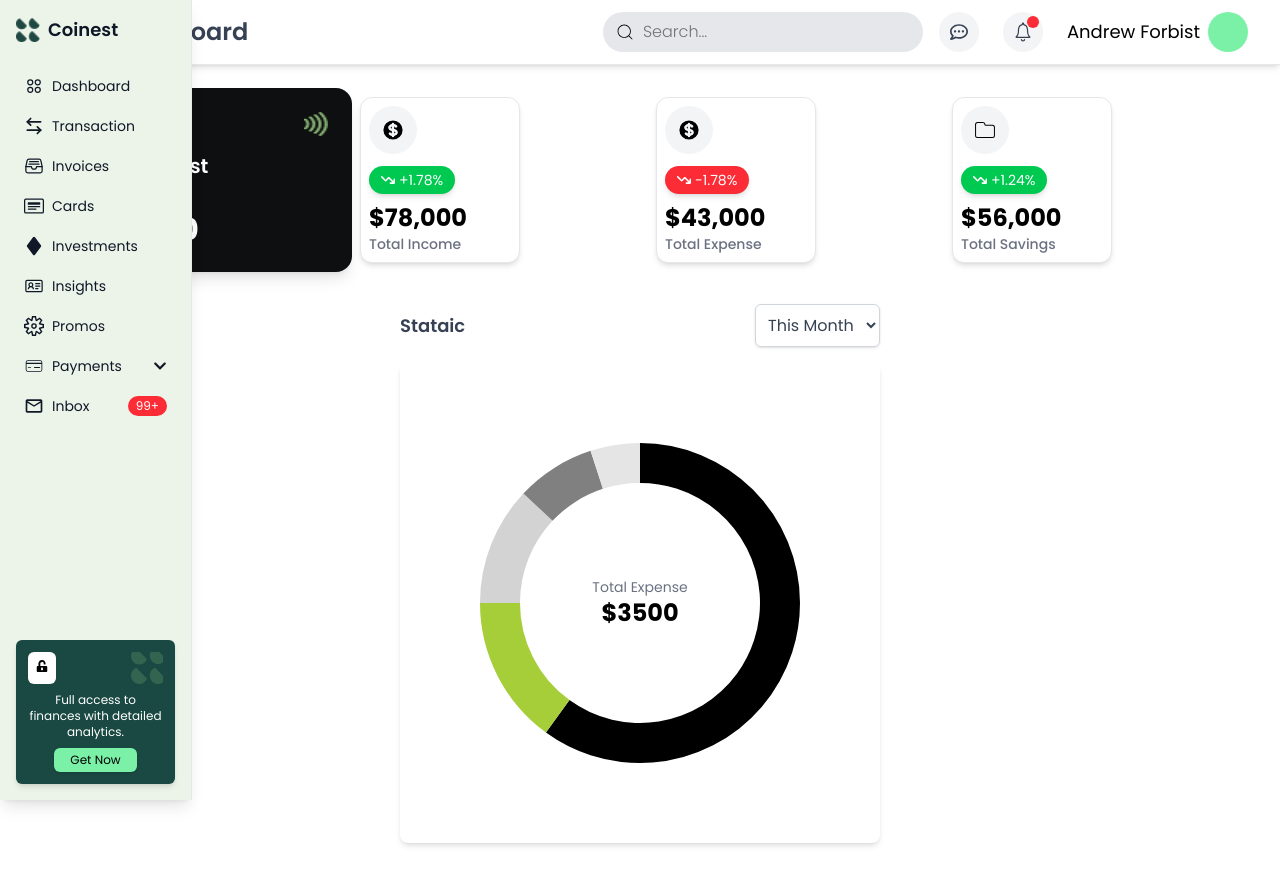
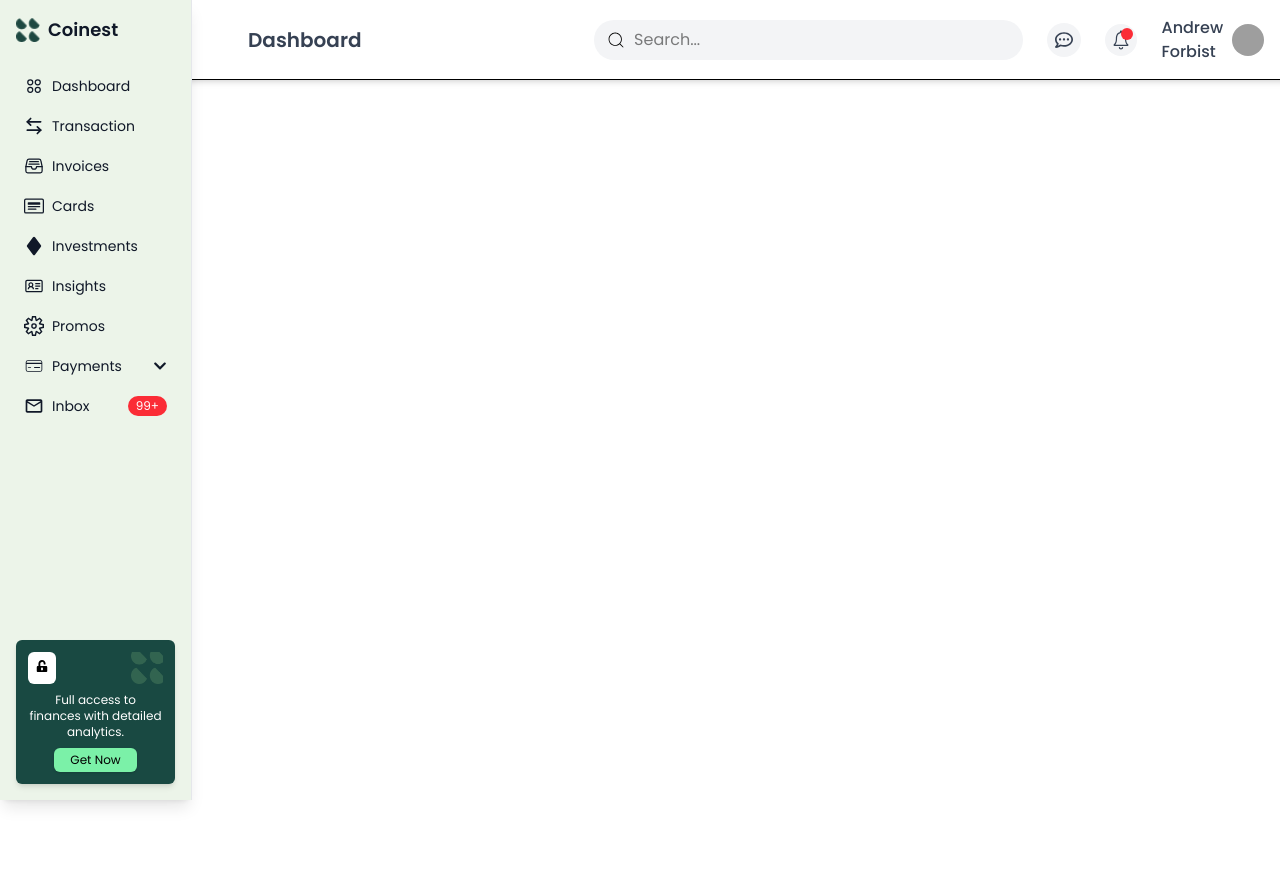
Before and after one commit to SufyanAli56/Dashboard_coin, a React (Vite) app: page / in a window 1280 px wide. After the commit the page ends 800 px from the top, so only its background shows below. Built offline with nearby package versions, Linux system fonts and the light colour scheme; grey boxes are pictures that could not be loaded; a web font is replaced by a local one.

Commit message:
Responive Header and Sidebar

```diff
--- a/src/Ui/Dashboard/Dashboard.jsx
+++ b/src/Ui/Dashboard/Dashboard.jsx
@@ -1,119 +1,15 @@
-import React, { useState } from "react";
-import Ft_Logo from "../../assets/symbol (1).png";
-import Union from "../../assets/Union.png";
-import { HiCurrencyDollar } from "react-icons/hi";
-import { CiFolderOn } from "react-icons/ci";
-import { BsThreeDotsVertical } from "react-icons/bs";
-import Header from "../../components/Header/Header";
-import Sidebar from "../../components/Sidebar/Sidebar";
-import { FaArrowTrendDown } from "react-icons/fa6";
-import { Doughnut } from "react-chartjs-2";
-import { Chart as ChartJS, ArcElement, Tooltip, Legend } from "chart.js";
-
-ChartJS.register(ArcElement, Tooltip, Legend);
-
-const StatCard = ({ icon: Icon, value, label, change, changeType }) => {
-  return (
-    <div className="bg-white border border-gray-200 p-2 w-40 rounded-xl shadow-md flex flex-col items-start text-center  transition-transform transform hover:scale-105 duration-300">
-      <button className="absolute top-3 right-3 text-gray-500 hover:text-gray-700">
-        <BsThreeDotsVertical className="text-lg" />
-      </button>
-      <div className="bg-gray-100 p-3 rounded-full mb-3">
-        <Icon className="text-black text-2xl" />
-      </div>
-      {change !== undefined && (
-        <button className={`px-3 py-1 rounded-full text-sm flex items-center gap-1 mb-2 shadow-md ${changeType === "increase" ? "bg-green-500 hover:bg-green-600 text-white" : "bg-red-500 hover:bg-red-600 text-white"}`}>
-          <FaArrowTrendDown className="text-sm" />
-          {changeType === "increase" ? "+" : "-"}{change}%
-        </button>
-      )}
-      <h2 className="text-2xl text-black font-bold">${value}</h2>
-      <p className="text-gray-500 text-sm font-medium">{label}</p>
-    </div>
-  );
-};
+import React from 'react'
+import Header from '../../components/Header/Header'
+import Sidebar from '../../components/Sidebar/Sidebar'
 
 const Dashboard = () => {
-  const [selectedMonth, setSelectedMonth] = useState("This Month");
-  const totalExpense = 3500;
-  const expenses = [
-    { label: "Rent & Living", value: 2100, percentage: 60, color: "#000000" },
-    { label: "Investment", value: 525, percentage: 15, color: "#A6CE39" },
-    { label: "Education", value: 420, percentage: 12, color: "#D3D3D3" },
-    { label: "Food & Drink", value: 280, percentage: 8, color: "#808080" },
-    { label: "Entertainment", value: 175, percentage: 5, color: "#E5E5E5" },
-  ];
+  return (
+<>
+<Header title='Dashboard'/>
+  <Sidebar/>
+<div>Dashboard</div>
+</>
+  )
+}
 
-  const doughnutData = {
-    labels: expenses.map((e) => e.label),
-    datasets: [
-      {
-        data: expenses.map((e) => e.value),
-        backgroundColor: expenses.map((e) => e.color),
-        borderWidth: 0,
-      },
-    ],
-  };
-
-  const doughnutOptions = {
-    cutout: "75%",
-    plugins: {
-      legend: { display: false },
-      tooltip: {
-        callbacks: {
-          label: (tooltipItem) => {
-            const index = tooltipItem.dataIndex;
-            return `${expenses[index].percentage}% ${expenses[index].label} ($${expenses[index].value})`;
-          },
-        },
-      },
-    },
-  };
-
-  return (
-    <>
-      <Header />
-      <Sidebar />
-      <div className="mt-14 flex flex-col items-center lg:flex-row lg:justify-center gap-2 p-4">
-        <div className="relative bg-[#0D0F10] w-full max-w-xs p-6 rounded-2xl shadow-lg text-white">
-          <div className="flex justify-between items-center">
-            <img src={Ft_Logo} alt="Ft Logo" className="w-6 h-6" />
-            <img src={Union} alt="Union" className="w-6 h-6 opacity-70" />
-          </div>
-          <h2 className="text-xl font-semibold mt-4">Andrew Forbist</h2>
-          <p className="text-gray-400 text-sm mt-2">Balance Amount</p>
-          <h3 className="font-bold text-3xl mt-1">$562,000</h3>
-        </div>
-
-        <div className="grid grid-cols-1 sm:grid-cols-2 lg:grid-cols-3 gap-0 w-full max-w-4xl">
-          <StatCard icon={HiCurrencyDollar} value={"78,000"} label="Total Income" change={1.78} changeType="increase" />
-          <StatCard icon={HiCurrencyDollar} value={"43,000"} label="Total Expense" change={1.78} changeType="decrease" />
-          <StatCard icon={CiFolderOn} value={"56,000"} label="Total Savings" change={1.24} changeType="increase" />
-        </div>
-      </div>
-
-      <div className="flex flex-col items-center gap-4 p-4 w-full max-w-lg mx-auto">
-        <div className="flex justify-between items-center w-full">
-          <h2 className="text-lg font-semibold text-gray-700">Stataic</h2>
-          <select
-            value={selectedMonth}
-            onChange={(e) => setSelectedMonth(e.target.value)}
-            className="p-2 border border-gray-300 rounded-md shadow-sm cursor-pointer text-gray-700"
-          >
-            <option>This Month</option>
-            <option>Last Month</option>
-          </select>
-        </div>
-        <div className="bg-white p-10 rounded-lg shadow-md w-full flex flex-col items-center relative">
-          <Doughnut data={doughnutData} options={doughnutOptions} className="w-full max-w-xs" />
-          <div className="absolute inset-0 flex flex-col items-center justify-center">
-            <p className="text-gray-500 text-sm">Total Expense</p>
-            <p className="text-black font-bold text-2xl">${totalExpense}</p>
-          </div>
-        </div>
-      </div>
-    </>
-  );
-};
-
-export default Dashboard;
+export default Dashboard
--- a/src/Ui/Transaction/Transaction.jsx
+++ b/src/Ui/Transaction/Transaction.jsx
@@ -69,7 +69,8 @@ export default function TransactionTable() {
 
   return (
     <>
-      <Header />
+     <Header title="Transactions" />
+
       <Sidebar />
       <div className="p-6 ml-44 mt-12 bg-gray-100 min-h-screen">
         <div className="bg-white p-4 rounded-lg shadow-md">
--- a/src/components/Header/Header.jsx
+++ b/src/components/Header/Header.jsx
@@ -3,60 +3,82 @@ import { CiSearch } from "react-icons/ci";
 import { FaRegCommentDots } from "react-icons/fa";
 import { IoIosNotificationsOutline } from "react-icons/io";
 import { FaGripLines } from "react-icons/fa";
-
-const Header = ({ toggleSidebar }) => {
-  const [showElements, setShowElements] = useState(false);
+import User from "../../assets/user01.png";
+const Header = ({
+  title = "Dashboard",
+  showSearch = true,
+  showIcons = true,
+  toggleSidebar,
+}) => {
+  const [menuOpen, setMenuOpen] = useState(false);
 
   return (
-    <nav className="fixed top-0 z-50 w-full md:w-[1200px] rounded-tl-xl rounded-t-xl bg-[#EBF1E9] md:bg-white border-b md:ml-56 border-gray-200 shadow-md px-4 sm:px-6 md:px-8 md:right-0 md:left-auto">
-      <div className="flex items-center justify-between py-3 relative">
+    <nav className="fixed top-0 z-50 w-full bg-white border-b shadow-md px-4 sm:px-6 md:px-8 flex items-center justify-between h-16 md:h-20">
+      {/* Left Section - Sidebar Toggle (Mobile) */}
+      <div className="flex items-center md:hidden">
+        <button
+          className="p-2 rounded-md hover:bg-gray-200 transition"
+          onClick={() => setMenuOpen(!menuOpen)}
+        ></button>
+      </div>
 
-        {/* Toggle Button for Mobile */}
-        <button
-          className="md:hidden p-4 ml-72 rounded-full"
-          onClick={() => setShowElements(!showElements)}
-        >
-          <FaGripLines />
-        </button>
+      {/* Centered Title */}
+      <div className="hidden md:flex items-center">
+        <h1 className="text-lg sm:text-xl md:ml-50 font-semibold text-gray-700">
+          {title}
+        </h1>
+      </div>
 
-        {/* Dashboard Title - Centered on Mobile & Tablet, Left on Desktop */}
-        <a
-          href="#"
-          className="text-xl sm:text-2xl font-semibold text-gray-700 absolute md:static left-1/2 transform -translate-x-1/2 md:translate-x-0"
-        >
-          Dashboard
-        </a>
+      <div className="absolute left-1/2 transform -translate-x-1/2 md:hidden">
+        <h1 className="text-lg sm:text-xl font-semibold text-gray-700">
+          {title}
+        </h1>
+      </div>
 
-        <div className="flex items-center gap-4">
-          {/* Search Input - Hide on Tablet (md) but show on Desktop (lg and up) */}
-          <div className="relative hidden lg:block">
-            <CiSearch className="absolute left-3 top-1/2 transform -translate-y-1/2 text-black text-xl" />
+      {/* Right Section - Search & Icons */}
+      <div className="flex items-center gap-3 sm:gap-6 ml-auto">
+        {/* Search Bar (Desktop) */}
+        {showSearch && (
+          <div className="hidden lg:flex items-center relative w-full max-w-md">
+            <CiSearch className="absolute left-3 text-black text-xl" />
             <input
               type="text"
               placeholder="Search..."
-              className="bg-gray-200 rounded-full font-light pl-10 pr-4 py-2 w-80 focus:outline-none focus:ring-2 focus:ring-gray-300"
+              className="w-full bg-gray-100 rounded-full pl-10 pr-4 py-2 focus:outline-none focus:ring-2 focus:ring-gray-300"
             />
           </div>
+        )}
 
-          {/* Icons & Profile */}
-          <div className="hidden md:flex items-center gap-4 sm:gap-6">
-            <button className="bg-gray-100 w-10 h-10 flex items-center justify-center rounded-full hover:bg-gray-300 transition duration-300">
+        {/* Search Icon (Mobile) */}
+        {showSearch && (
+          <button className="lg:hidden bg-gray-100 p-2 rounded-full hover:bg-gray-200 transition">
+            <CiSearch className="text-gray-700 text-xl" />
+          </button>
+        )}
+
+        {/* Icons */}
+        {showIcons && (
+          <>
+            <button className="bg-gray-100 p-2 rounded-full hover:bg-gray-200 transition hidden md:flex">
               <FaRegCommentDots className="text-gray-700 text-lg" />
             </button>
-            <div className="relative">
-              <button className="bg-gray-100 w-10 h-10 flex items-center justify-center rounded-full hover:bg-gray-300 transition duration-300">
+
+            <div className="relative hidden md:flex">
+              <button className="bg-gray-100 p-1 rounded-full hover:bg-gray-200 transition">
                 <IoIosNotificationsOutline className="text-gray-700 text-2xl" />
               </button>
               <span className="absolute top-1 right-1 bg-red-500 h-3 w-3 rounded-full"></span>
             </div>
-            <div className="flex items-center gap-2">
-              <h2 className="hidden sm:block font-outfit text-lg">
+
+            {/* User Profile */}
+            <div className="flex items-center  gap-2">
+              <span className="hidden sm:block font-medium text-gray-700">
                 Andrew Forbist
-              </h2>
-              <div className="bg-green-300 h-10 w-10 rounded-full"></div>
+              </span>
+              <img src={User} alt="" className="w-8 h-8 rounded-full" />
             </div>
-          </div>
-        </div>
+          </>
+        )}
       </div>
     </nav>
   );
```
Also changed, not shown: src/components/Sidebar/Sidebar.jsx (+14 -6 lines), 1 other file (tests, documents, lock files or other folders).
